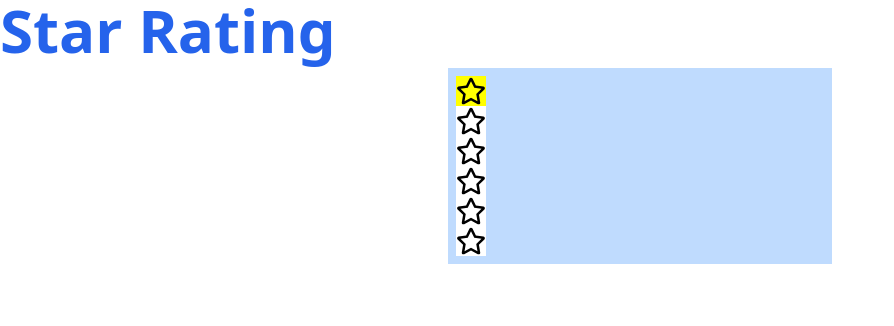
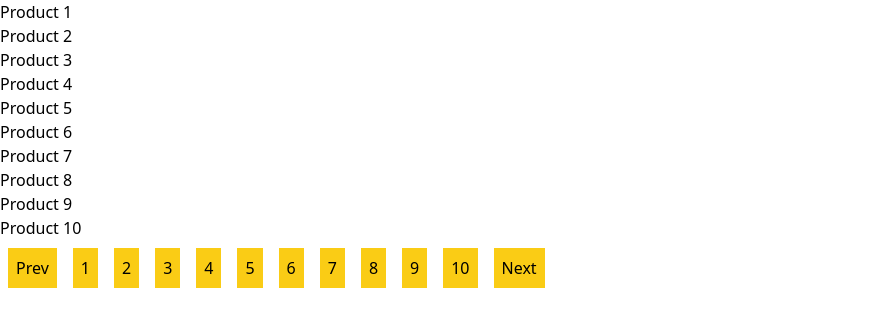
Before and after one commit to sagargouda/threedaysfiftycomponents, a React (Create React App) app: page / in a window 1280 px wide. Shown: the top 326 px of the page, without its empty margins (0-894 px from the left). Built offline with nearby package versions, Linux system fonts and the light colour scheme.

Commit message:
feat : add pagination component

```diff
--- a/src/App.js
+++ b/src/App.js
@@ -1,10 +1,13 @@
 // import Accordian from "./components/Accordian/Accordian";
-import StarRating from "./components/StarRating/StarRating";
+// import StarRating from "./components/StarRating/StarRating";
+import PaginationTest from "./components/pagination/PaginationTest";
+
 function App() {
   return (
     <div >
       {/*<Accordian/>*/}
-        <StarRating noOfStars={6} />
+      {/*  <StarRating noOfStars={6} />*/}
+        <PaginationTest/>
     </div>
   );
 }
--- /dev/null
+++ b/src/components/pagination/Pagination.js
@@ -0,0 +1,29 @@
+import React from 'react';
+
+function Pagination({currentPage , totalPages = 10 , onPageChange}) {
+    function generateNo(){
+        let store = []
+        for(let i = 1; i<=totalPages;i++){
+            store.push(i)
+        }
+        return store
+    }
+
+    return (
+        <div>
+         <button disabled={currentPage === 1} onClick={()=>{
+             onPageChange(currentPage-1)
+         }} className="p-2 m-2 bg-yellow-400">Prev</button>
+            {
+                generateNo().map((pageNo , index)=>{
+                    return <button key={index} onClick={()=>onPageChange(pageNo)} className="p-2 m-2 bg-yellow-400">{pageNo}</button>
+                })
+            }
+            <button disabled={currentPage === 10} onClick={()=>{
+                onPageChange(currentPage+1)
+            }} className="p-2 m-2 bg-yellow-400">Next</button>
+        </div>
+    );
+}
+
+export default Pagination;
--- /dev/null
+++ b/src/components/pagination/PaginationTest.js
@@ -0,0 +1,45 @@
+import React, {useState} from 'react';
+import Pagination from "./Pagination";
+
+function PaginationTest(props) {
+    const [currentPage , setCurrentPage] = useState(1)
+
+    let dummyData = Array.from({length: 100} , (_,index)=>{
+       return {
+           index: index+1,
+           name: `Product ${index+1}`
+        }
+    })
+
+
+    const itemsPerPage = 10;
+    let endingIndex = currentPage * itemsPerPage
+    let startingIndex = endingIndex  - itemsPerPage
+
+    let smallData = dummyData.slice(startingIndex , endingIndex)
+
+
+    function handleChange(pageNo){
+        setCurrentPage(pageNo)
+    }
+
+
+
+
+
+console.log(smallData)
+    return (
+        <div>
+            {
+                smallData.map(items =>{
+                    return <p key={items.index}>{items.name}</p>
+                })
+            }
+
+            <Pagination currentPage={currentPage} totalPages={Math.floor(dummyData.length/itemsPerPage)} onPageChange={handleChange}/>
+
+        </div>
+    );
+}
+
+export default PaginationTest;
```
